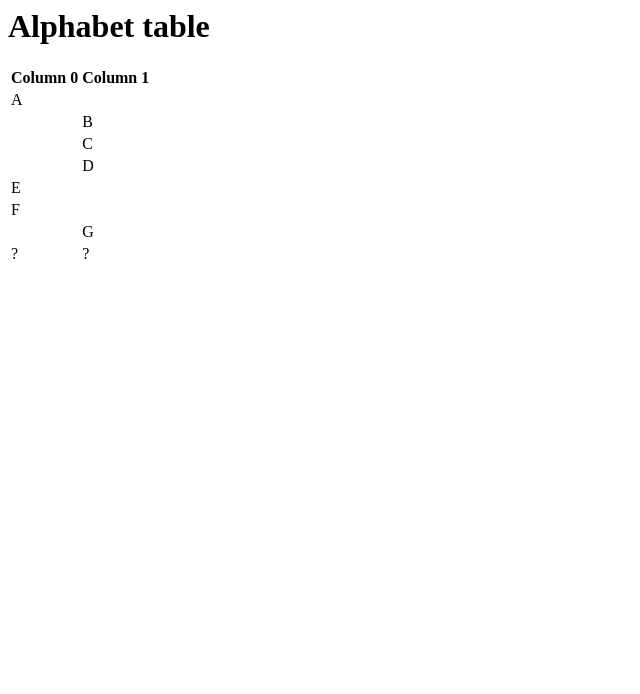
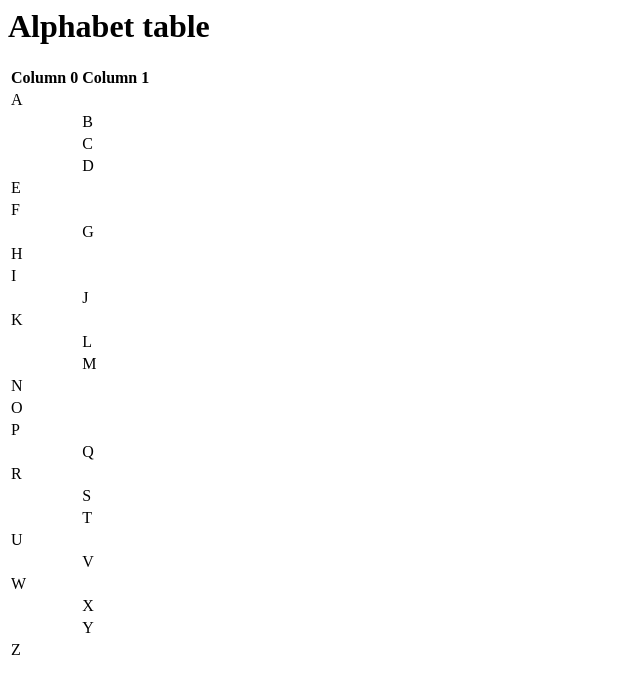
Before and after one commit to comp426-2022-spring/a00-mkrishn852, a website: page index.html in a window 1280 px wide. Shown: the whole page, without its empty margins (0-640 px from the left). Drawn offline with Linux system fonts and the light colour scheme.

Commit message:
finished creating the alphabet table in index.html

```diff
--- a/index.html
+++ b/index.html
@@ -36,7 +36,61 @@
                                         <td></td><td>G</td>
                                         </tr>
                                         <tr>
-                                        <td>?</td><td>?</td>
+                                        <td>H</td><td></td>
+                                        </tr>
+                                        <tr>
+                                        <td>I</td><td></td>
+                                        </tr>
+                                        <tr>
+                                        <td></td><td>J</td>
+                                        </tr>
+                                        <tr>
+                                        <td>K</td><td></td>
+                                        </tr>
+                                        <tr>
+                                        <td></td><td>L</td>
+                                        </tr>
+                                        <tr>
+                                        <td></td><td>M</td>
+                                        </tr>
+                                        <tr>
+                                        <td>N</td><td></td>
+                                        </tr>
+                                        <tr>
+                                        <td>O</td><td></td>
+                                        </tr>
+                                        <tr>
+                                        <td>P</td><td></td>
+                                        </tr>
+                                        <tr>
+                                        <td></td><td>Q</td>
+                                        </tr>
+                                        <tr>
+                                        <td>R</td><td></td>
+                                        </tr>
+                                        <tr>
+                                        <td></td><td>S</td>
+                                        </tr>
+                                        <tr>
+                                        <td></td><td>T</td>
+                                        </tr>
+                                        <tr>
+                                        <td>U</td><td></td>
+                                        </tr>
+                                        <tr>
+                                        <td></td><td>V</td>
+                                        </tr>
+                                        <tr>
+                                        <td>W</td><td></td>
+                                        </tr>
+                                        <tr>
+                                        <td></td><td>X</td>
+                                        </tr>
+                                        <tr>
+                                        <td></td><td>Y</td>
+                                        </tr>
+                                        <tr>
+                                        <td>Z</td><td></td>
                                         </tr>
                                 </tbody>
                         </table>
--- a/package.json
+++ b/package.json
@@ -15,5 +15,8 @@
   "bugs": {
     "url": "https://github.com/comp426-2022-spring/a00-mkrishn852/issues"
   },
-  "homepage": "https://github.com/comp426-2022-spring/a00-mkrishn852#readme"
+  "homepage": "https://github.com/comp426-2022-spring/a00-mkrishn852#readme",
+  "dependencies": {
+    "browser-sync": "^2.27.7"
+  }
 }
```
Also changed, not shown: 1 other file.
